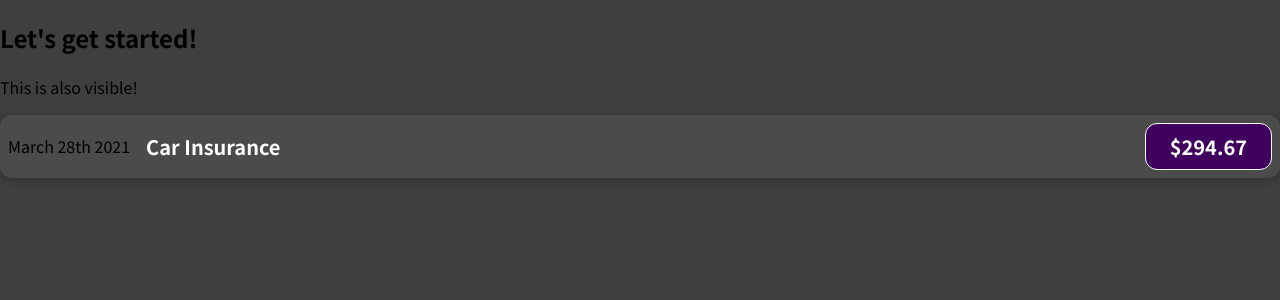
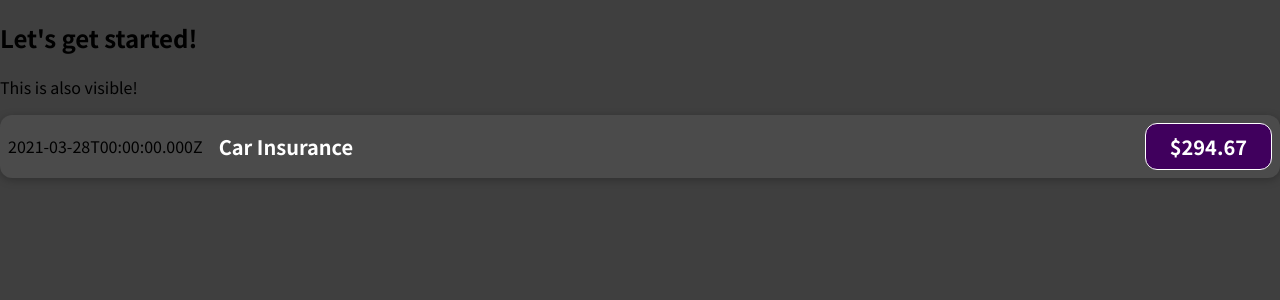
Before and after one commit to szanaszabolcs/react-learning-note, a JavaScript app in the folder react-complete-guide/: page / in a window 1280 px wide. Shown: the top 300 px of the page. Built offline with nearby package versions, Linux system fonts and the light colour scheme.

Commit message:
36. Outputting Dynamic Data & Working with Expressions in JSX

```diff
--- a/react-complete-guide/src/components/ExpenseItem.js
+++ b/react-complete-guide/src/components/ExpenseItem.js
@@ -1,12 +1,16 @@
 import "./ExpenseItem.css";
 
 function ExpenseItem() {
+  const expenseDate = new Date(2021, 2, 28);
+  const expneseTitle = "Car Insurance";
+  const expenseAmount = 294.67;
+
   return (
     <div className="expense-item">
-      <div>March 28th 2021</div>
+      <div>{expenseDate.toISOString()}</div>
       <div className="expense-item__description">
-        <h2>Car Insurance</h2>
-        <div className="expense-item__price">$294.67</div>
+        <h2>{expneseTitle}</h2>
+        <div className="expense-item__price">${expenseAmount}</div>
       </div>
     </div>
   );
```
